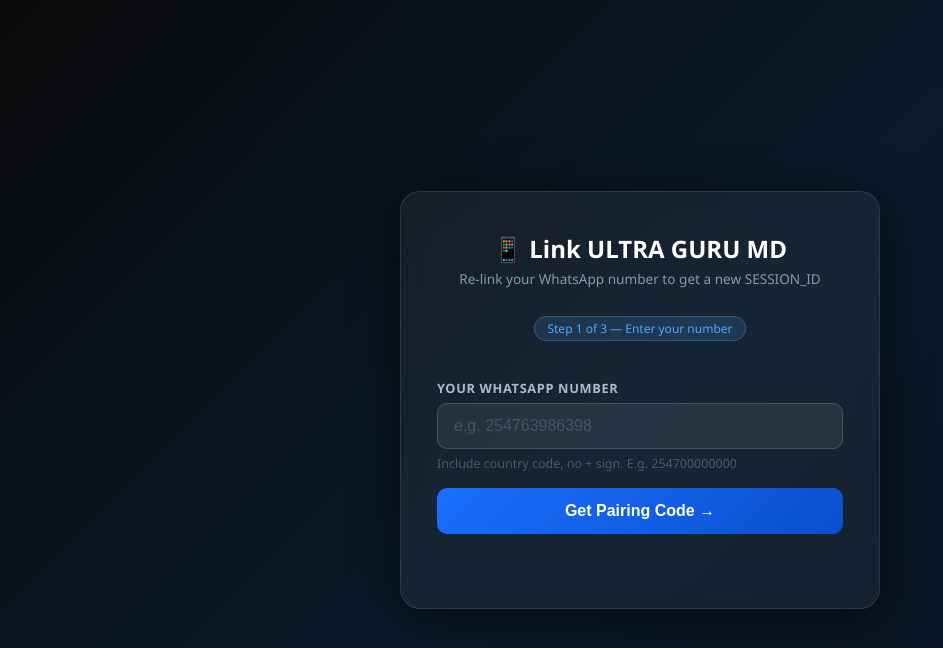
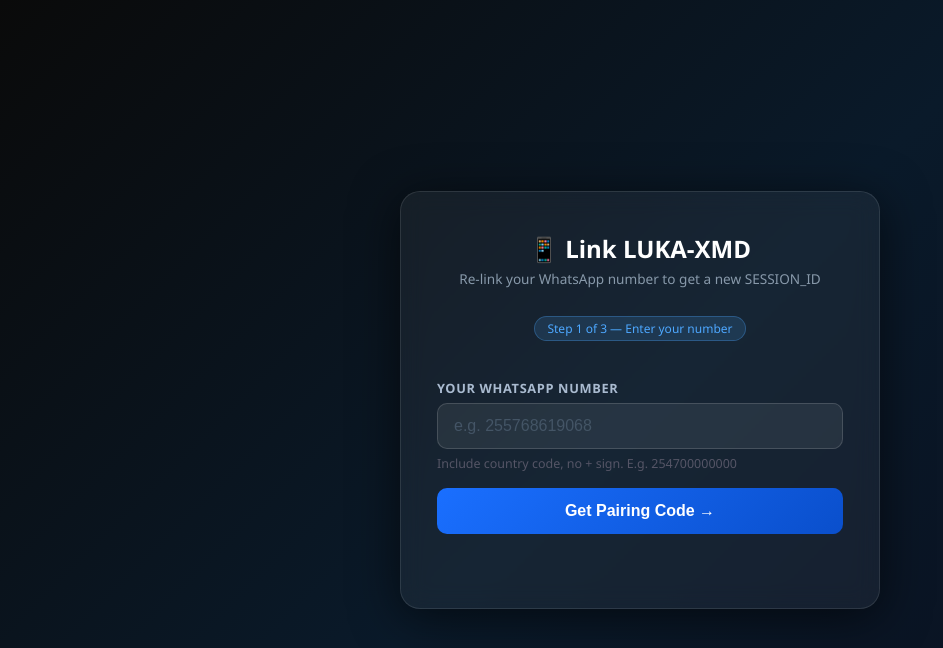
Before and after one commit to Lukabrand/LUKA-XMD, a website: page luka/pair.html in a window 1280 px wide. Shown: the whole page, without its empty margins (0-943 px from the left). Drawn offline with Linux system fonts and the light colour scheme.

Commit message:
Update pair.html

```diff
--- a/luka/pair.html
+++ b/luka/pair.html
@@ -3,7 +3,7 @@
 <head>
     <meta charset="UTF-8">
     <meta name="viewport" content="width=device-width, initial-scale=1.0">
-    <title>ULTRA GURU MD — Link Bot</title>
+    <title>LUKA-XMD — Link Bot</title>
     <style>
         *{margin:0;padding:0;box-sizing:border-box}
         body{min-height:100vh;background:linear-gradient(135deg,#0a0a0a 0%,#0a1a2a 50%,#0a0f1e 100%);font-family:'Segoe UI',system-ui,sans-serif;display:flex;align-items:center;justify-content:center;padding:20px}
@@ -43,7 +43,7 @@
 </head>
 <body>
 <div class="card">
-    <h1>📱 Link ULTRA GURU MD</h1>
+    <h1>📱 Link LUKA-XMD</h1>
     <p class="sub">Re-link your WhatsApp number to get a new SESSION_ID</p>
 
     <!-- STEP 1: Enter phone -->
@@ -52,7 +52,7 @@
             <span class="badge">Step 1 of 3 — Enter your number</span>
         </div>
         <label for="phone">Your WhatsApp Number</label>
-        <input type="tel" id="phone" placeholder="e.g. 254763986398" autocomplete="off">
+        <input type="tel" id="phone" placeholder="e.g. 255768619068" autocomplete="off">
         <p style="color:#556;font-size:.78rem;margin-top:6px">Include country code, no + sign. E.g. 254700000000</p>
         <button id="pairBtn" onclick="startPair()">Get Pairing Code →</button>
         <div class="status-msg" id="status1"></div>
```
